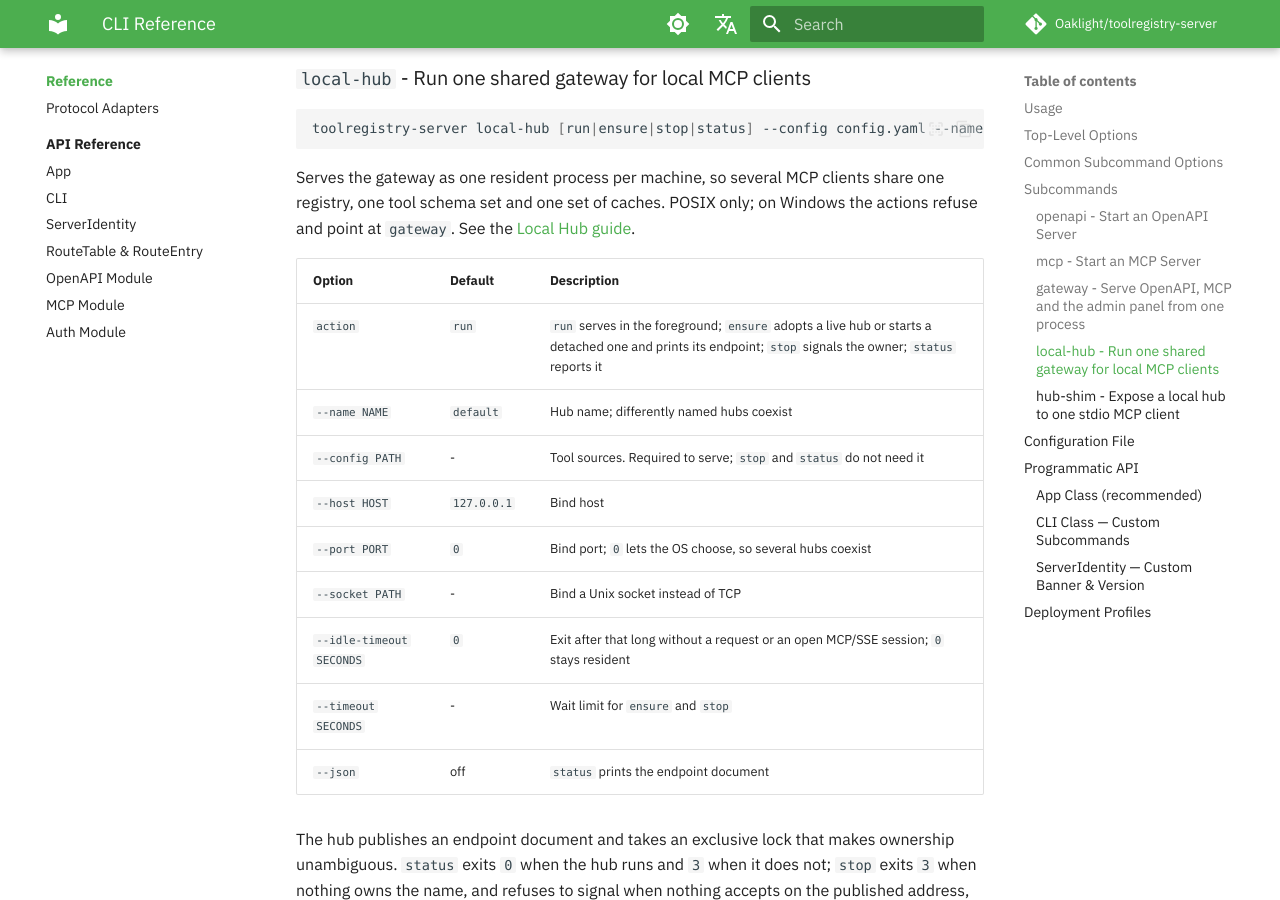
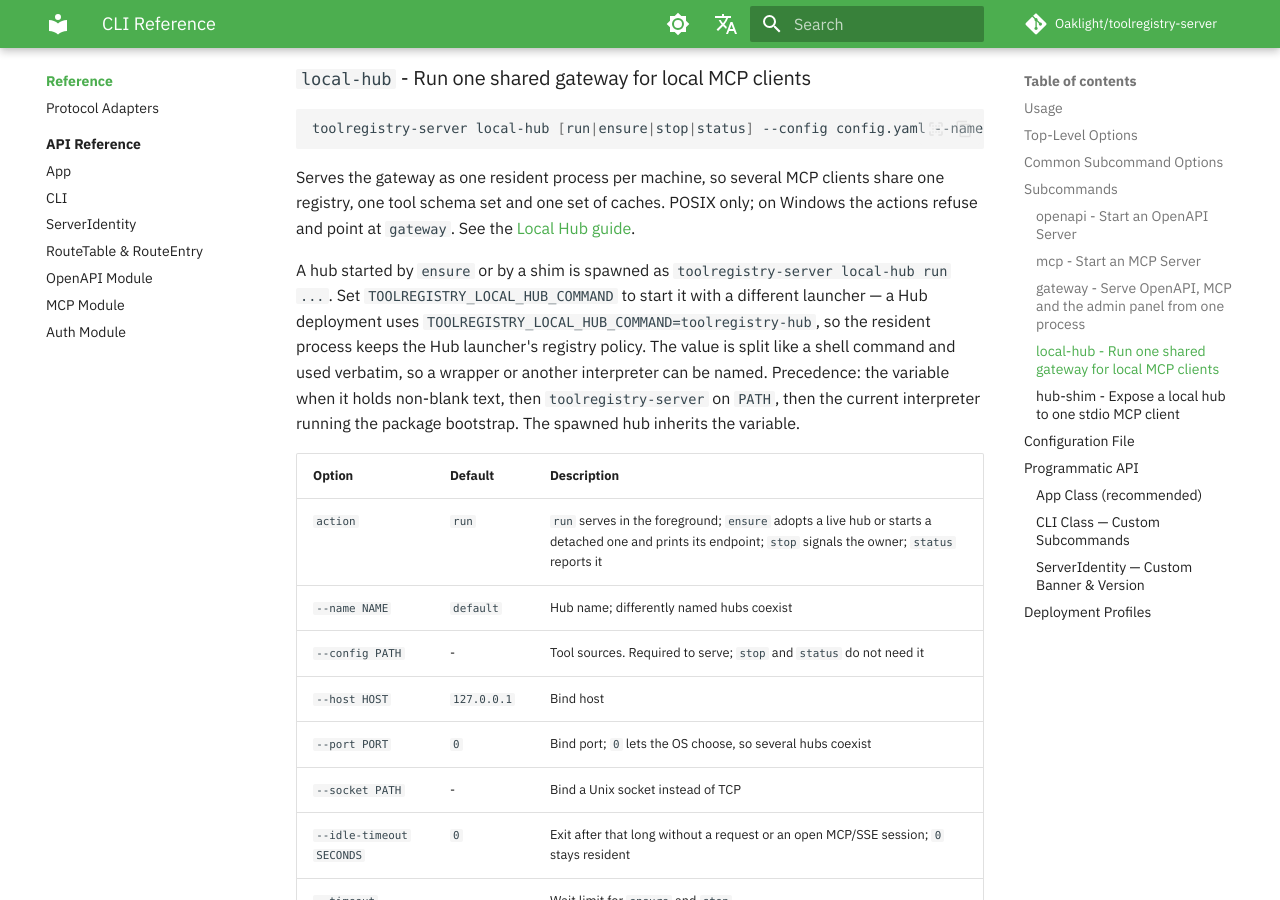
Before and after one commit to Oaklight/toolregistry-server, an MkDocs documentation site: the page built from docs/reference/cli/index.md, in a window 1280 px wide and 900 px high, scrolled down 6456 px. Built offline with MkDocs 1.6.1 and Material for MkDocs 9.7.7, drawn with Linux system fonts in a browser that asks for light colours; some web fonts are replaced; comment, search, counter and statistics services are not loaded.

Commit message:
docs(local-hub): document TOOLREGISTRY_LOCAL_HUB_COMMAND

```diff
--- a/docs/reference/cli/index.md
+++ b/docs/reference/cli/index.md
@@ -196,6 +196,16 @@ share one registry, one tool schema set and one set of caches. POSIX only; on
 Windows the actions refuse and point at `gateway`. See the
 [Local Hub guide](../../guides/local-hub.md).
 
+A hub started by `ensure` or by a shim is spawned as
+`toolregistry-server local-hub run ...`. Set
+`TOOLREGISTRY_LOCAL_HUB_COMMAND` to start it with a different launcher — a Hub
+deployment uses `TOOLREGISTRY_LOCAL_HUB_COMMAND=toolregistry-hub`, so the
+resident process keeps the Hub launcher's registry policy. The value is split
+like a shell command and used verbatim, so a wrapper or another interpreter can
+be named. Precedence: the variable when it holds non-blank text, then
+`toolregistry-server` on `PATH`, then the current interpreter running the
+package bootstrap. The spawned hub inherits the variable.
+
 | Option | Default | Description |
 |--------|---------|-------------|
 | `action` | `run` | `run` serves in the foreground; `ensure` adopts a live hub or starts a detached one and prints its endpoint; `stop` signals the owner; `status` reports it |
```
Also changed, not shown: docs/changelog.md (+4 -0 lines).
